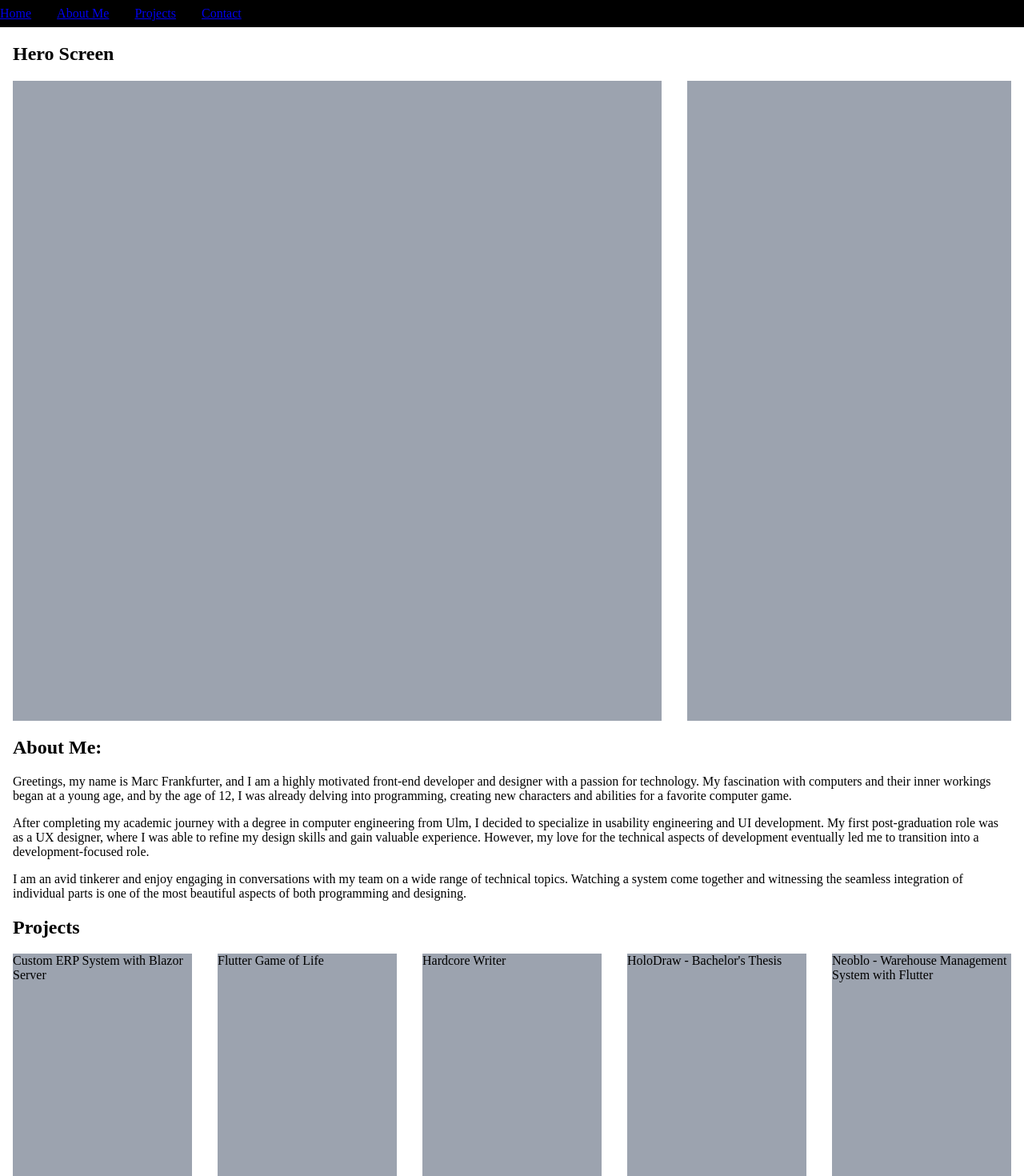
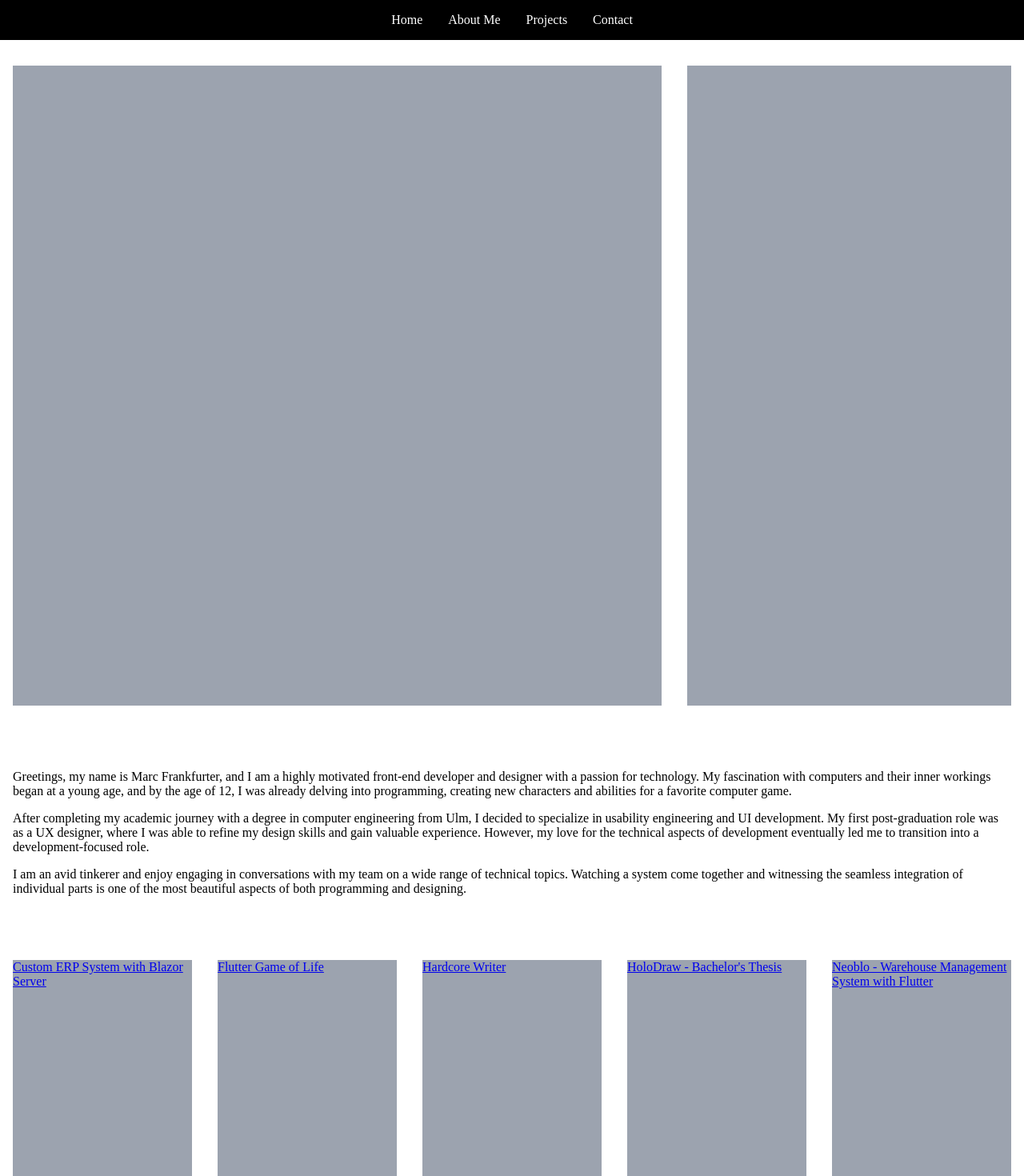
Before and after one commit to FranktheFurter/marc-frankfurter, a Nuxt app: page / in a window 1280 px wide. Shown: the top 1470 px of the page at 80% size. Built offline with nearby package versions, Linux system fonts and the light colour scheme.

Commit message:
progress

```diff
--- a/components/AbouteMe.vue
+++ b/components/AbouteMe.vue
@@ -1,8 +1,7 @@
 <script lang="ts" setup></script>
 
 <template>
-  <section id="aboutme" class="container mx-auto">
-    <h2>About Me:</h2>
+  <section id="aboutme" class="container mx-auto py-8">
     <p>
       Greetings, my name is Marc Frankfurter, and I am a highly motivated
       front-end developer and designer with a passion for technology. My
--- a/components/Contact.vue
+++ b/components/Contact.vue
@@ -1,7 +1,7 @@
 <script lang="ts" setup></script>
 
 <template>
-  <section id="contact" class="container mx-auto">
+  <section id="contact" class="container mx-auto py-8">
     <h2>Contact</h2>
     <div class="flex gap-8">
       <div class="w-1/2 h-200 bg-gray"></div>
--- a/components/Header.vue
+++ b/components/Header.vue
@@ -1,14 +1,31 @@
-<script lang="ts" setup></script>
+<script lang="ts" setup>
+import { nextTick, onMounted } from "vue"
+const router = useRouter()
+const headerHeight = 50 // Replace this value with the height of your sticky header
+
+const scrollToSection = async (sectionId: string) => {
+  await router.push("/")
+  await nextTick()
+  const targetSection = document.getElementById(sectionId)
+
+  if (targetSection) {
+    window.scrollTo({
+      top: targetSection.offsetTop - headerHeight,
+      behavior: "smooth",
+    })
+  }
+}
+</script>
 
 <template>
-  <div class="w-100% bg-black text-white py-2 sticky top-0">
-    <div class="flex gap-8 container mx-auto">
-      <a href="#hero">Home</a>
-      <a href="#aboutme">About Me</a>
-      <a href="#projects">Projects</a>
-      <a href="#contact">Contact</a>
+  <div class="w-100% bg-black text-white h-50px sticky top-0">
+    <div
+      class="flex gap-8 container mx-auto justify-center items-center h-100%"
+    >
+      <NuxtLink @click.prevent="scrollToSection('hero')">Home</NuxtLink>
+      <NuxtLink @click.prevent="scrollToSection('aboutme')">About Me</NuxtLink>
+      <NuxtLink @click.prevent="scrollToSection('projects')">Projects</NuxtLink>
+      <NuxtLink @click.prevent="scrollToSection('contact')">Contact</NuxtLink>
     </div>
   </div>
 </template>
-
-<style scoped></style>
--- a/components/Hero.vue
+++ b/components/Hero.vue
@@ -2,8 +2,7 @@
 
 <template>
   <section id="hero" class="container mx-auto">
-    <h2>Hero Screen</h2>
-    <div class="flex gap-8">
+    <div class="flex gap-8 py-8">
       <div class="w-2/3 h-200 bg-gray"></div>
       <div class="w-1/3 h-200 bg-gray"></div>
     </div>
--- a/components/ProjectsGrid.vue
+++ b/components/ProjectsGrid.vue
@@ -2,14 +2,15 @@
 import projects from "@/data/projects"
 </script>
 
-<template>
-  <section id="projects" class="container mx-auto">
-    <h2>Projects</h2>
+<template id="projects">
+  <section id="projects" class="container mx-auto py-8">
     <div
       class="grid sm:grid-cols-1 md:grid-cols-2 lg:grid-cols-4 xl:grid-cols-5 gap-8"
     >
       <div v-for="project in projects" :key="project.id" class="bg-gray w-100%">
-        <div class="h-300px">{{ project.title }}</div>
+        <NuxtLink :to="`projects/${project.id}`">
+          <div class="h-300px">{{ project.title }}</div>
+        </NuxtLink>
       </div>
     </div>
   </section>
```
